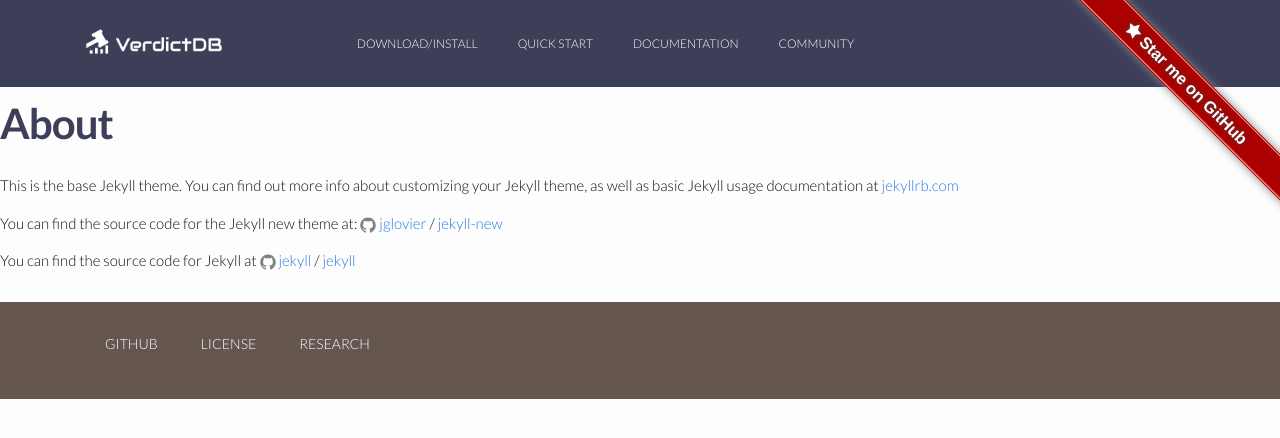
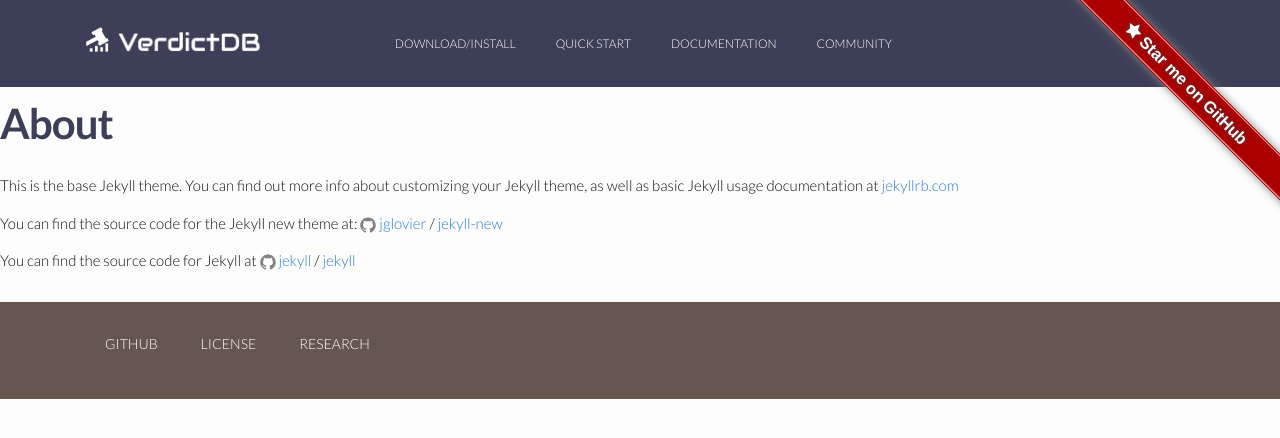
Before and after one commit to verdict-project/verdict-project.github.io, a Jekyll site: the page built from about.md, in a window 1280 px wide. Shown: the top 438 px of the page. Built offline with Jekyll 4.4.1, drawn with Linux system fonts in a browser that asks for light colours; nearby versions of some CDN libraries.

Commit message:
layout updated

```diff
--- a/_includes/header.html
+++ b/_includes/header.html
@@ -25,8 +25,11 @@
       <button class="navbar-toggler navbar-toggler-right" type="button" data-toggle="collapse" data-target="#navbarNav" aria-controls="navbarSupportedContent" aria-expanded="false" aria-label="Toggle navigation">
         <i class="material-icons w3-xxlarge" style="color: white;">menu</i>
       </button>
-      <a class="navbar-brand-icon" href="{{ site.baseurl }}/"><img src="{{ site.baseurl }}/image/verdictdb-logo-icon.png" style="height: 25px; vertical-align: bottom; max-width: none;" /></a>
-      <a class="navbar-brand" href="{{ site.baseurl }}/"><img src="{{ site.baseurl }}/image/verdictdb-logo-gavel-bars-04-text.png" style="height: 15px; vertical-align: bottom; max-width: none;" /></a>
+      <a class="navbar-brand" href="{{ site.baseurl }}/">
+        <img class="navbar-brand-icon" src="{{ site.baseurl }}/image/verdictdb-logo-icon.png" style="height: 25px; vertical-align: bottom; max-width: none;" />
+        <img class="navbar-brand-text" src="{{ site.baseurl }}/image/verdictdb-logo-gavel-bars-04-text.png" style="height: 20px; vertical-align: bottom; max-width: none;" />
+      </a>
+      <!-- <a class="navbar-brand" href="{{ site.baseurl }}/"></a> -->
 
       <div class="collapse navbar-collapse" id="navbarNav">
         <ul class="navbar-nav">
--- a/_sass/_layout.scss
+++ b/_sass/_layout.scss
@@ -120,21 +120,21 @@
       padding-bottom: 2px;
     }
 
-    .navbar-brand-icon {
-        margin-top: 0px;
-        padding-top: 0px;
-        padding-left: 0px;
-        padding-right: 5px;
-        padding-bottom: 10px;
-        display: inline;
-        color: white;
-        font-family: 'Comfortaa', cursive;
-        font-size: 20pt;
-
-        @include media-query($on-palm) {
-            display: inline;
-        }
-    }
+    // .navbar-brand-icon {
+    //     margin-top: 0px;
+    //     padding-top: 0px;
+    //     padding-left: 0px;
+    //     padding-right: 5px;
+    //     padding-bottom: 10px;
+    //     display: inline;
+    //     color: white;
+    //     font-family: 'Comfortaa', cursive;
+    //     font-size: 20pt;
+    //
+    //     @include media-query($on-palm) {
+    //         display: inline;
+    //     }
+    // }
 
     .navbar-brand {
         margin-top: 0px;
```
